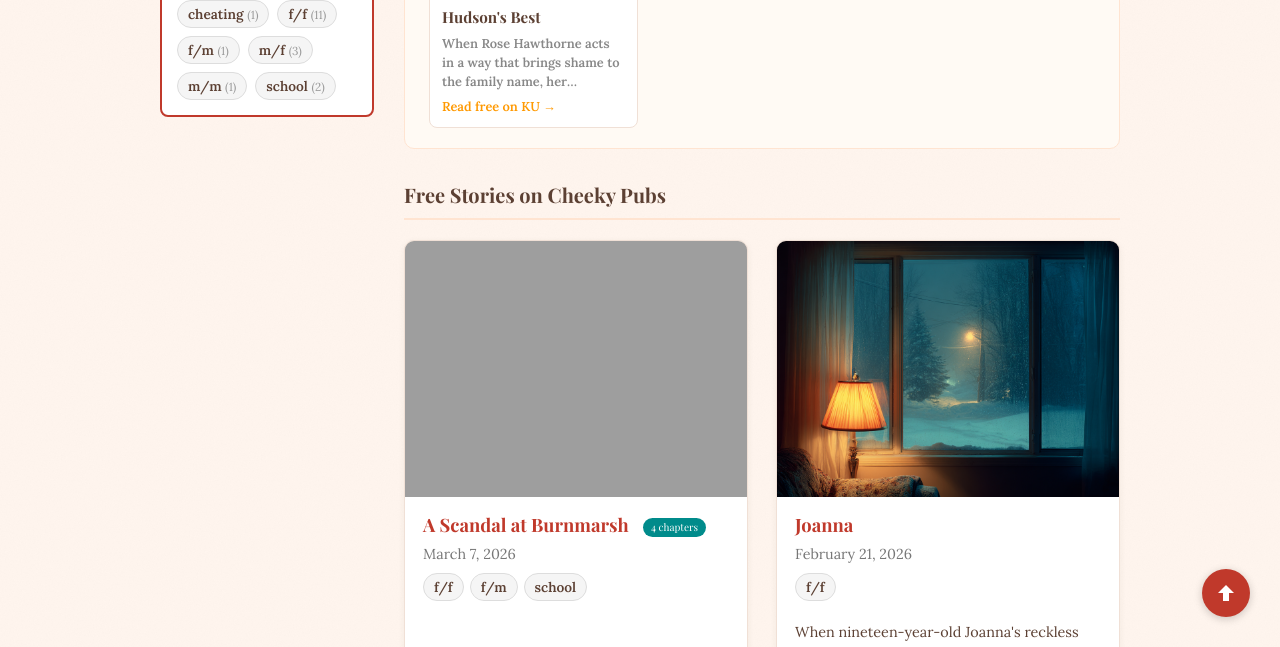
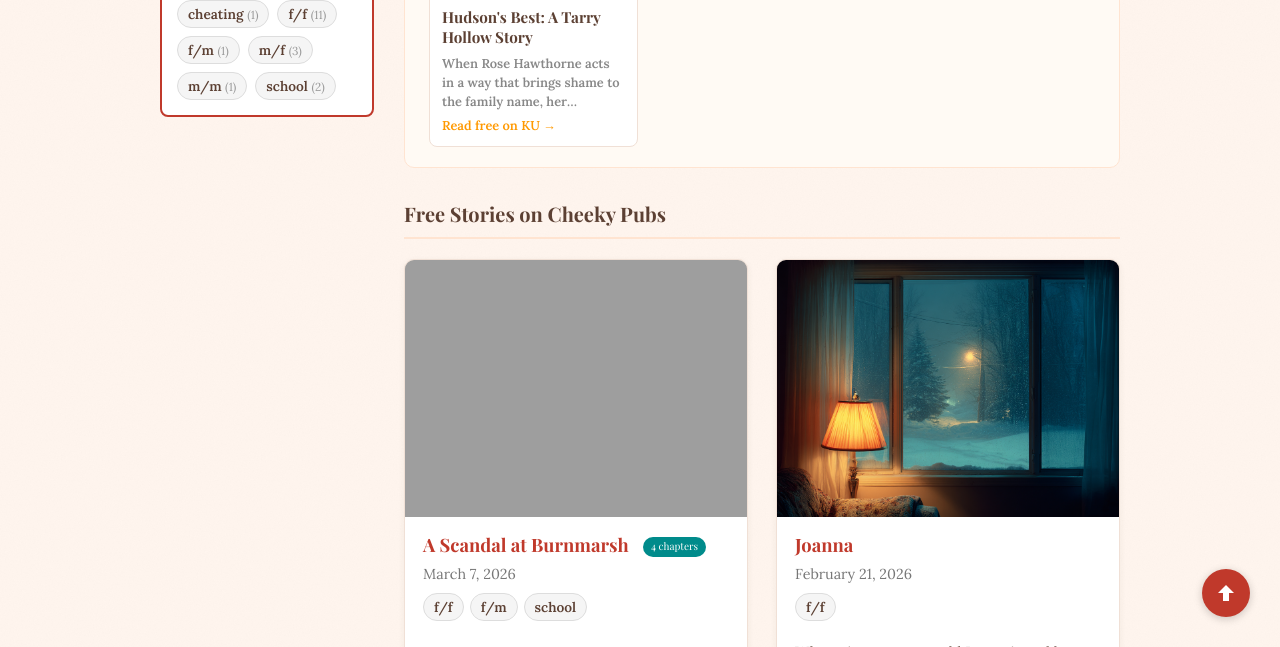
Before and after one commit to cheekypubs/cheekypubs.github.io, a Jekyll site: the page built from pages/authors/conor-grayson.md, in a window 1280 px wide and 900 px high, scrolled down 508 px, cut to the strip 253-900 px from the top of the window. Built offline with Jekyll 4.4.1, drawn with Linux system fonts in a browser that asks for light colours; some web fonts are replaced.

Commit message:
Update author profile: Conor Grayson

```diff
--- a/pages/authors/conor-grayson.md
+++ b/pages/authors/conor-grayson.md
@@ -5,7 +5,7 @@ author: "Conor Grayson"
 permalink: /pages/authors/conor-grayson/
 amazon_author_url: "https://www.amazon.com/s?i=digital-text&rh=p_27%3AConor%2BGrayson&s=relevancerank&text=Conor+Grayson&ref=dp_byline_sr_ebooks_1"
 ku_titles:
-  - title: "Hudson's Best"
+  - title: "Hudson's Best: A Tarry Hollow Story"
     amazon_url: "https://www.amazon.com/Hudsons-Best-Tarry-Hollow-Story-ebook/dp/B0CNZGBBKR/ref=sr_1_1?dib=eyJ2IjoiMSJ9.P1JetDQkpIhQnOvFNdWjnQ.7mXDSd4FvOxZMqQaVhkZlGpiugk95B4g1KMQwPjo7a0&dib_tag=se&qid=1777917393&refinements=p_27%3AConor+Grayson&s=digital-text&sr=1-1&text=Conor+Grayson"
     cover: "https://m.media-amazon.com/images/I/61iV44QlKgL._SY522_.jpg"
     description: "When Rose Hawthorne acts in a way that brings shame to the family name, her governess must bring her in line through a weekend of strict discipline. (Contains depiction of spanking and other punishments of adults.)"
```
